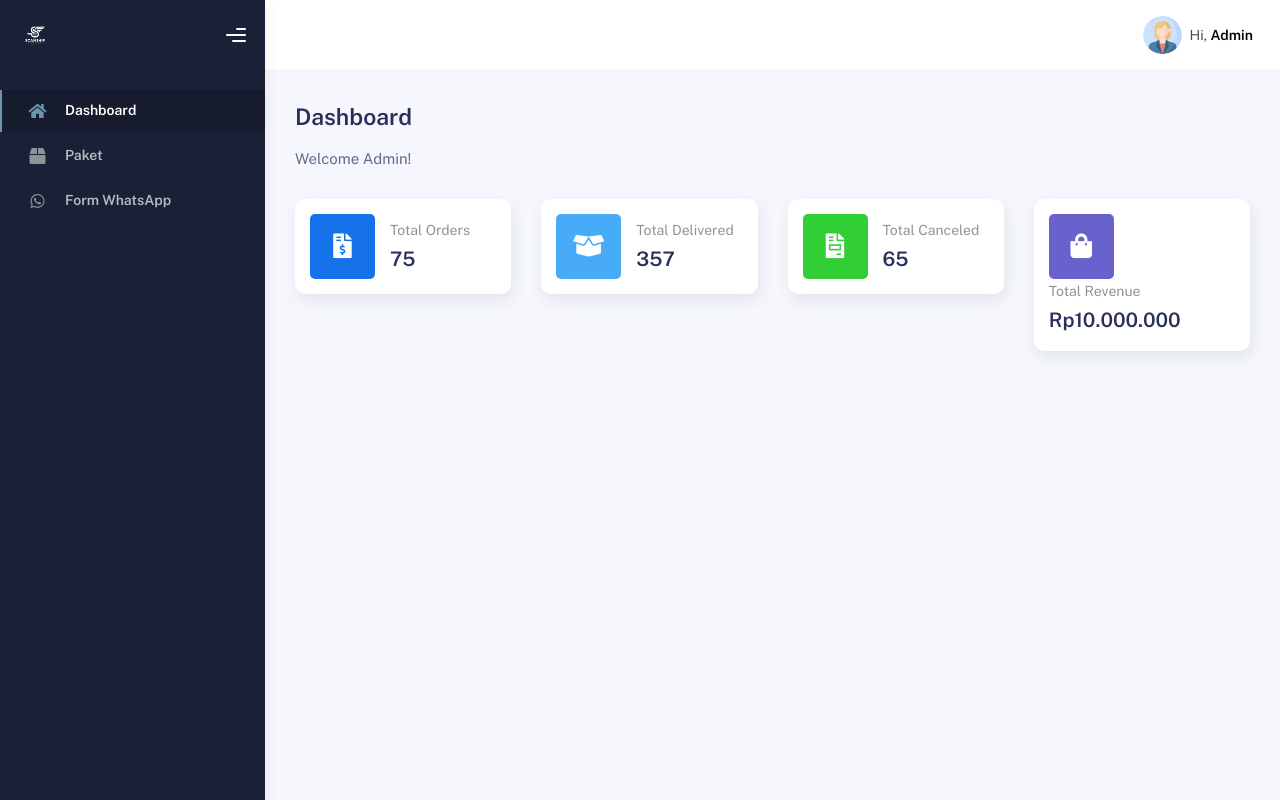
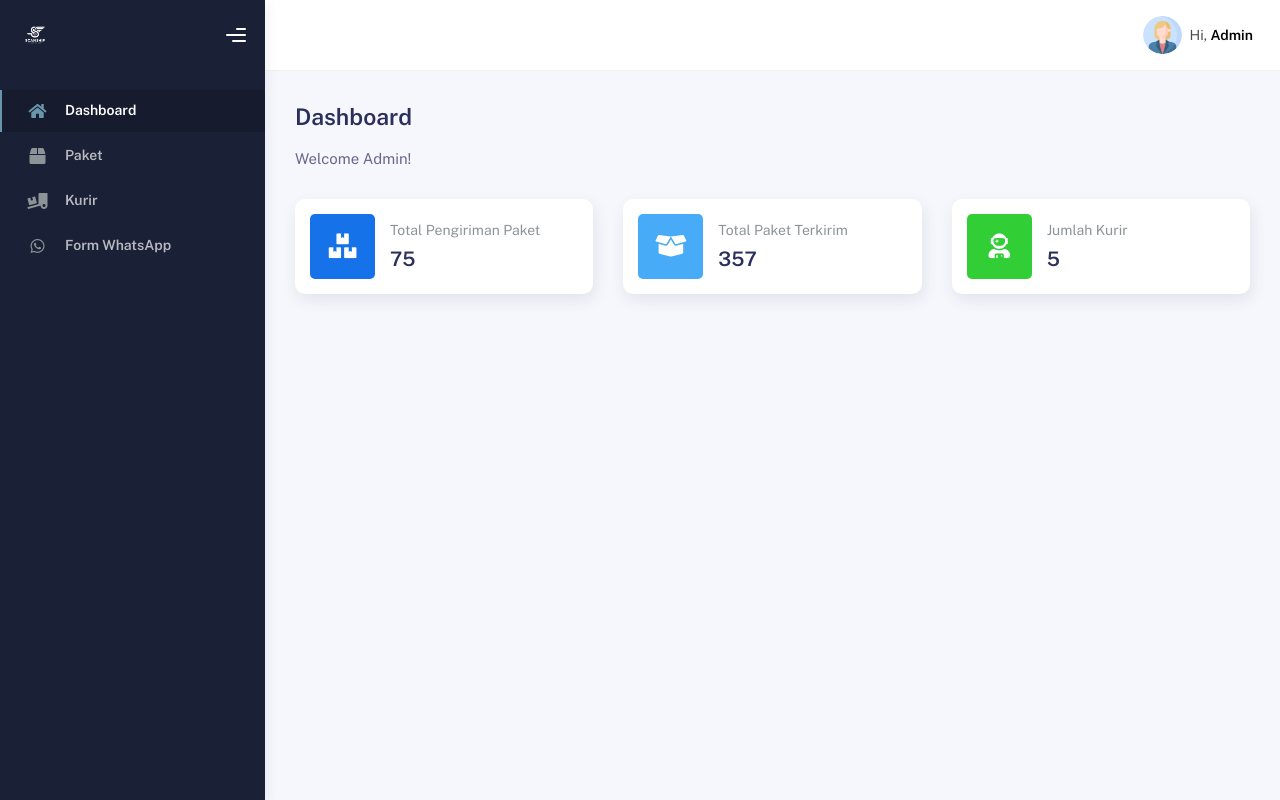
Before and after one commit to koojennie/ScanShip, a plain HTML site: page admin/home.html in a window 1280 px wide. Drawn offline with nearby package versions, Linux system fonts and the light colour scheme.

Commit message:
adding icons

```diff
--- a/admin/home.html
+++ b/admin/home.html
@@ -75,6 +75,12 @@
                             <a href="paket.html">
                                 <i class="fas fa-box"></i>
                                 <p>Paket</p>
+                            </a>
+                        </li>
+                        <li class="nav-item">
+                            <a href="kurir.html">
+                                <i class="fas fa-truck-loading"></i>
+                                <p>Kurir</p>
                             </a>
                         </li>
                         <li class="nav-item">
@@ -178,18 +184,18 @@
                         </div>
                     </div>
                     <div class="row">
-                        <div class="col-sm-6 col-md-3">
+                        <div class="col-sm-6 col-md-4">
                             <div class="card card-stats card-round">
                                 <div class="card-body">
                                     <div class="row align-items-center">
                                         <div class="col-icon">
                                             <div class="icon-big text-center icon-primary bubble-shadow-small">
-                                                <i class="fas fa-file-invoice-dollar"></i>
+                                                <i class="fas fa-boxes"></i>
                                             </div>
                                         </div>
                                         <div class="col col-stats ms-3 ms-sm-0">
                                             <div class="numbers">
-                                                <p class="card-category">Total Orders</p>
+                                                <p class="card-category">Total Pengiriman Paket</p>
                                                 <h4 class="card-title">75</h4>
                                             </div>
                                         </div>
@@ -197,7 +203,7 @@
                                 </div>
                             </div>
                         </div>
-                        <div class="col-sm-6 col-md-3">
+                        <div class="col-sm-6 col-md-4">
                             <div class="card card-stats card-round">
                                 <div class="card-body">
                                     <div class="row align-items-center">
@@ -208,7 +214,7 @@
                                         </div>
                                         <div class="col col-stats ms-3 ms-sm-0">
                                             <div class="numbers">
-                                                <p class="card-category">Total Delivered</p>
+                                                <p class="card-category">Total Paket Terkirim</p>
                                                 <h4 class="card-title">357</h4>
                                             </div>
                                         </div>
@@ -216,38 +222,19 @@
                                 </div>
                             </div>
                         </div>
-                        <div class="col-sm-6 col-md-3">
+                        <div class="col-sm-6 col-md-4">
                             <div class="card card-stats card-round">
                                 <div class="card-body">
                                     <div class="row align-items-center">
                                         <div class="col-icon">
                                             <div class="icon-big text-center icon-success bubble-shadow-small">
-                                                <i class="fas fa-file-invoice"></i>
+                                                <i class="fas fa-user-astronaut"></i>
                                             </div>
                                         </div>
                                         <div class="col col-stats ms-3 ms-sm-0">
                                             <div class="numbers">
-                                                <p class="card-category">Total Canceled</p>
-                                                <h4 class="card-title">65</h4>
-                                            </div>
-                                        </div>
-                                    </div>
-                                </div>
-                            </div>
-                        </div>
-                        <div class="col-sm-6 col-md-3">
-                            <div class="card card-stats card-round">
-                                <div class="card-body">
-                                    <div class="row align-items-center">
-                                        <div class="col-icon">
-                                            <div class="icon-big text-center icon-secondary bubble-shadow-small">
-                                                <i class="fas fa-shopping-bag"></i>
-                                            </div>
-                                        </div>
-                                        <div class="col col-stats ms-3 ms-sm-0">
-                                            <div class="numbers">
-                                                <p class="card-category">Total Revenue</p>
-                                                <h4 class="card-title">Rp10.000.000</h4>
+                                                <p class="card-category">Jumlah Kurir</p>
+                                                <h4 class="card-title">5</h4>
                                             </div>
                                         </div>
                                     </div>
```
Also changed, not shown: admin/addpaket.html (+6 -0 lines), admin/editpaket.html (+6 -0 lines), admin/formwa.html (+6 -0 lines), admin/paket.html (+6 -0 lines), admin/kurir.html (added).
